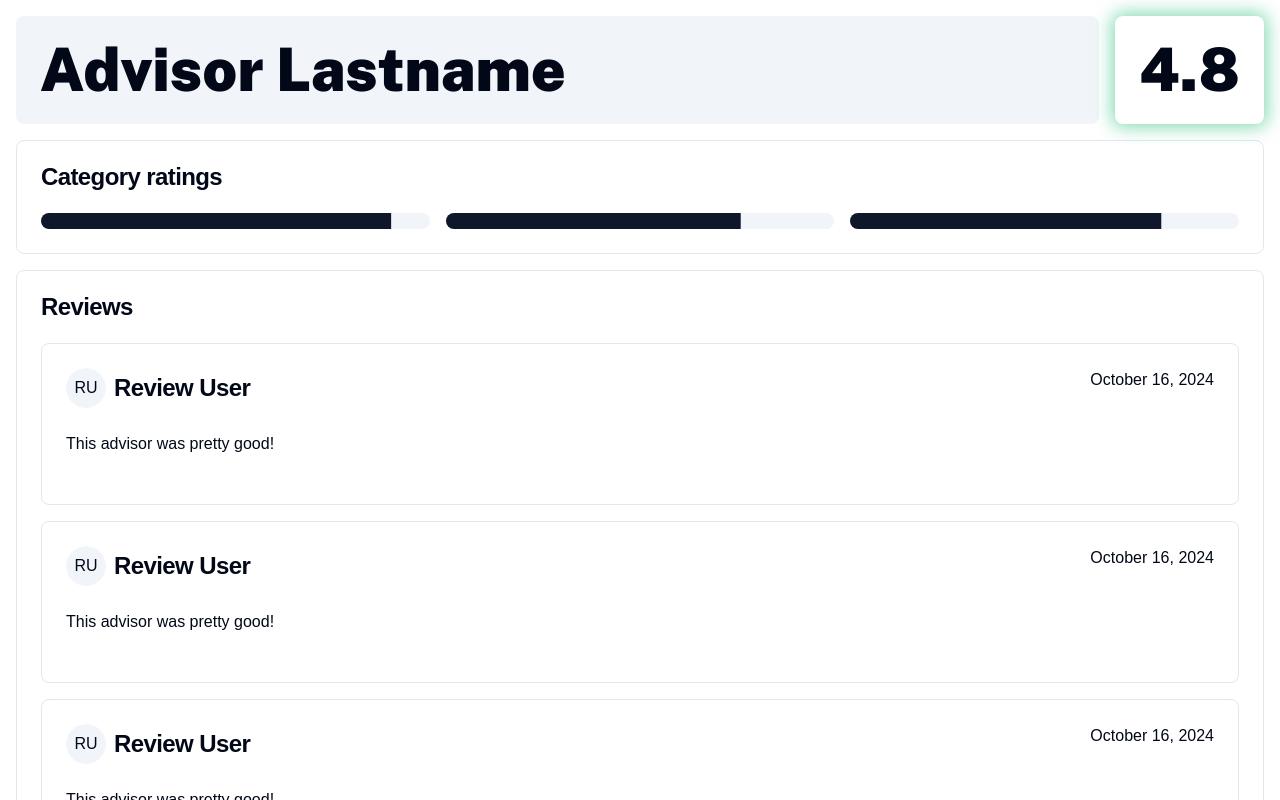
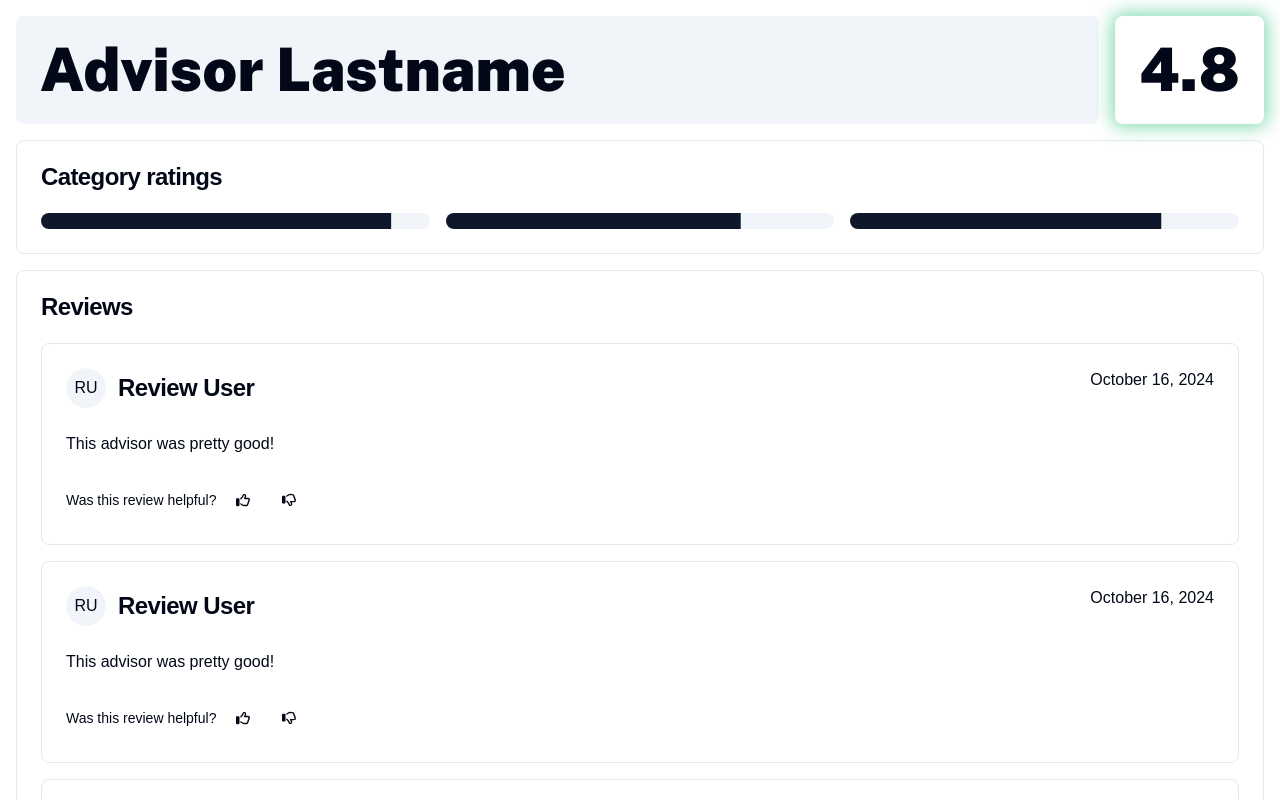
Before and after one commit to gataria/rma-layout-shadcn, a Next.js app: page /advisor in a window 1280 px wide. Shown: the top 800 px of the page. Built offline with nearby package versions, Linux system fonts and the light colour scheme.

Commit message:
Added icons, thumbs up/down toggles

```diff
--- a/app/advisor/page.tsx
+++ b/app/advisor/page.tsx
@@ -28,7 +28,7 @@
                     </CardTitle>
                 </CardHeader>
                 <CardContent>
-                    <div className={`flex space-x-4`}>
+                    <div className="flex space-x-4">
                         <Progress value={90} />
                         <Progress value={76} />
                         <Progress value={80} />
--- a/app/components/review/advisor-review.tsx
+++ b/app/components/review/advisor-review.tsx
@@ -6,13 +6,15 @@
     CardTitle
 } from "@/components/ui/card";
 import { Avatar, AvatarFallback } from "@/components/ui/avatar";
+import { Toggle } from "@/components/ui/toggle";
+import { FaRegThumbsUp, FaRegThumbsDown } from "react-icons/fa6";
 
 export default function AdvisorReview() {
     return (
         <Card>
             <CardHeader>
                 <div className="flex justify-between">
-                    <div className="flex space-x-2 items-center">
+                    <div className="flex space-x-3 items-center">
                         <Avatar>
                             <AvatarFallback>RU</AvatarFallback>
                         </Avatar>
@@ -26,8 +28,16 @@
             <CardContent>
                 This advisor was pretty good!
             </CardContent>
-            <CardFooter>
-
+            <CardFooter className="text-sm space-x-2">
+                <div>
+                    Was this review helpful?
+                </div>
+                <Toggle>
+                    <FaRegThumbsUp />
+                </Toggle>
+                <Toggle>
+                    <FaRegThumbsDown />
+                </Toggle>
             </CardFooter>
         </Card>
     );
--- /dev/null
+++ b/components/ui/toggle.tsx
@@ -0,0 +1,45 @@
+"use client"
+
+import * as React from "react"
+import * as TogglePrimitive from "@radix-ui/react-toggle"
+import { cva, type VariantProps } from "class-variance-authority"
+
+import { cn } from "@/lib/utils"
+
+const toggleVariants = cva(
+  "inline-flex items-center justify-center rounded-md text-sm font-medium ring-offset-background transition-colors hover:bg-muted hover:text-muted-foreground focus-visible:outline-none focus-visible:ring-2 focus-visible:ring-ring focus-visible:ring-offset-2 disabled:pointer-events-none disabled:opacity-50 data-[state=on]:bg-accent data-[state=on]:text-accent-foreground",
+  {
+    variants: {
+      variant: {
+        default: "bg-transparent",
+        outline:
+          "border border-input bg-transparent hover:bg-accent hover:text-accent-foreground",
+      },
+      size: {
+        default: "h-10 px-3",
+        sm: "h-9 px-2.5",
+        lg: "h-11 px-5",
+      },
+    },
+    defaultVariants: {
+      variant: "default",
+      size: "default",
+    },
+  }
+)
+
+const Toggle = React.forwardRef<
+  React.ElementRef<typeof TogglePrimitive.Root>,
+  React.ComponentPropsWithoutRef<typeof TogglePrimitive.Root> &
+    VariantProps<typeof toggleVariants>
+>(({ className, variant, size, ...props }, ref) => (
+  <TogglePrimitive.Root
+    ref={ref}
+    className={cn(toggleVariants({ variant, size, className }))}
+    {...props}
+  />
+))
+
+Toggle.displayName = TogglePrimitive.Root.displayName
+
+export { Toggle, toggleVariants }
--- a/package.json
+++ b/package.json
@@ -11,6 +11,7 @@
   "dependencies": {
     "@radix-ui/react-avatar": "^1.1.1",
     "@radix-ui/react-progress": "^1.1.0",
+    "@radix-ui/react-toggle": "^1.1.0",
     "class-variance-authority": "^0.7.0",
     "clsx": "^2.1.1",
     "lucide-react": "^0.453.0",
```
Also changed, not shown: 1 other file (tests, documents, lock files or other folders).
